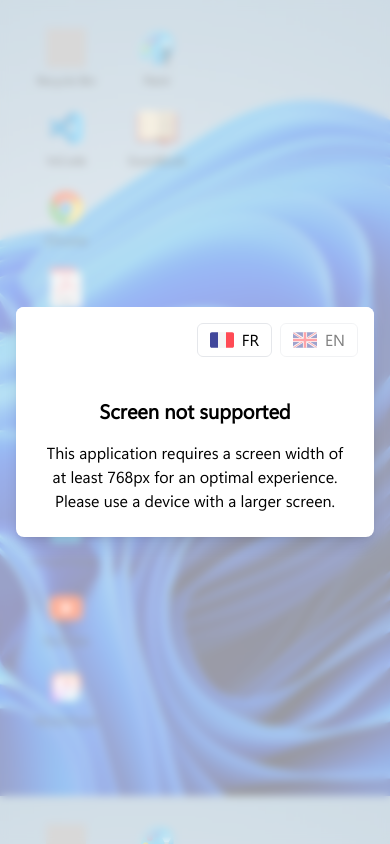
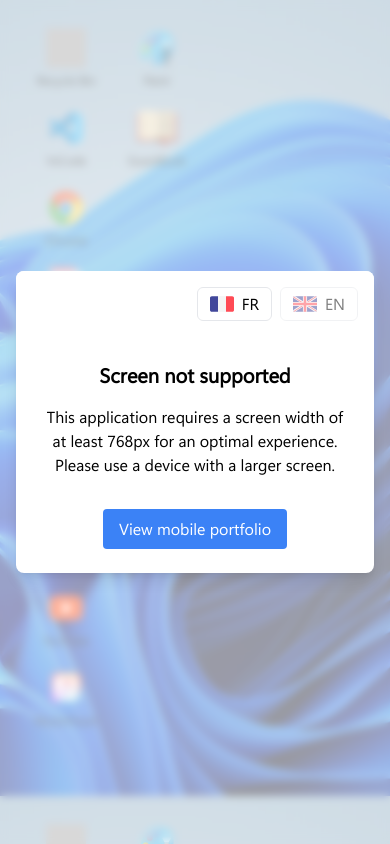
Before and after one commit to iSayZ/Windows-Portfolio, a Next.js app: page / in a window 390 px wide. Shown: the top 844 px of the page. Built offline with nearby package versions, Linux system fonts and the light colour scheme; grey boxes are pictures that could not be loaded.

Commit message:
feat: Redirection button added into ScreenSizeAlert on mobile

```diff
--- a/src/app/api/comments/route.ts
+++ b/src/app/api/comments/route.ts
@@ -33,8 +33,9 @@ export async function GET() {
   try {
     await dbConnect();
 
-    const comments = await Comment.find({ isApproved: true })
-      .sort({ timestamp: 1 });
+    const comments = await Comment.find({ isApproved: true }).sort({
+      timestamp: 1,
+    });
 
     return NextResponse.json(comments);
   } catch (error) {
@@ -67,7 +68,7 @@ Accédez à votre interface d'administration pour le valider.`,
       <p><strong>Le :</strong> ${new Date() || 'Date inconnue'}</p>
       <p><strong>Auteur :</strong> ${body.name || 'Anonyme'}</p>
       <p><strong>Commentaire :</strong> ${body.content}</p>
-      <p>Accédez à votre interface d'administration pour le valider.</p>`
+      <p>Accédez à votre interface d'administration pour le valider.</p>`,
     });
 
     return NextResponse.json(comment);
--- a/src/app/components/ScreenSizeAlert/component.tsx
+++ b/src/app/components/ScreenSizeAlert/component.tsx
@@ -8,16 +8,22 @@ const translations = {
     title: 'Screen not supported',
     message:
       'This application requires a screen width of at least 768px for an optimal experience. Please use a device with a larger screen.',
+    button: 'View mobile portfolio',
   },
   fr: {
     title: 'Écran non supporté',
     message:
       "Cette application nécessite un écran d'au moins 768px de largeur pour une expérience optimale. Veuillez utiliser un appareil avec un écran plus large.",
+    button: 'Voir le portfolio mobile',
   },
 } as const;
 
 export const ScreenSizeAlert = () => {
   const [language, setLanguage] = useState<'en' | 'fr'>('en');
+
+  const handleRedirect = () => {
+    window.location.href = 'https://estrine-alexis.fr';
+  };
 
   return (
     <>
@@ -69,7 +75,15 @@ export const ScreenSizeAlert = () => {
             <h2 className="text-xl font-bold text-foreground mb-4">
               {translations[language].title}
             </h2>
-            <p className="text-foreground/80">{translations[language].message}</p>
+            <p className="text-foreground/80 mb-8">
+              {translations[language].message}
+            </p>
+            <button
+              className="bg-blue-500 text-white py-2 px-4 rounded hover:bg-blue-600 focus:outline-none focus:ring-2 focus:ring-blue-300"
+              onClick={handleRedirect}
+            >
+              {translations[language].button}
+            </button>
           </div>
         </div>
       </div>
--- a/src/app/components/apps/Welcome/component.tsx
+++ b/src/app/components/apps/Welcome/component.tsx
@@ -64,7 +64,7 @@ const WelcomeApp = () => {
           alt="Animation démonstrative des fenêtres"
           width={800}
           height={300}
-          className='my-4'
+          className="my-4"
         />
         <p className="text-lg text-center leading-relaxed">
           {content[language].messages[2]}
--- a/src/app/components/apps/Welcome/constants.ts
+++ b/src/app/components/apps/Welcome/constants.ts
@@ -1,9 +1,8 @@
-import { ContentDictionary } from "./types";
+import { ContentDictionary } from './types';
 
 export const content: ContentDictionary = {
   fr: {
-      title:
-        '✨ Bienvenue sur mon portfolio interactif inspiré de Windows 11 ✨',
+    title: '✨ Bienvenue sur mon portfolio interactif inspiré de Windows 11 ✨',
     messages: [
       '👉  Double-cliquez sur une icône pour ouvrir une application.',
       `💻  Interagissez librement : déplacez, redimensionnez et minimisez les fenêtres comme dans un véritable système d'exploitation.`,
--- a/src/app/components/apps/Welcome/types.ts
+++ b/src/app/components/apps/Welcome/types.ts
@@ -7,4 +7,4 @@ export interface WelcomeContent {
 
 export type ContentDictionary = {
   [key in Language]: WelcomeContent;
-}
+};
--- a/src/app/components/apps/config/appsConfig.ts
+++ b/src/app/components/apps/config/appsConfig.ts
@@ -155,7 +155,8 @@ export const allApps: AppsConfig = {
       height: 500,
     },
     defaultProps: {
-      realPath: '/assets/documents/fake-files/explorer/pictures/spider-mass.jpg',
+      realPath:
+        '/assets/documents/fake-files/explorer/pictures/spider-mass.jpg',
     },
   },
   youtube: {
--- a/src/app/layout.tsx
+++ b/src/app/layout.tsx
@@ -3,7 +3,7 @@ import './globals.css';
 import { ThemeProvider } from './context/ThemeContext';
 import { AudioProvider } from './context/AudioContext';
 import { AnimatedLayout } from './components/AnimatedLayout';
-import { Analytics } from "@vercel/analytics/react"
+import { Analytics } from '@vercel/analytics/react';
 
 export const metadata: Metadata = {
   title: 'Portfolio Windows | Alexis Estrine - Développeur Web',
@@ -30,11 +30,11 @@ export const metadata: Metadata = {
         url: '/assets/meta.png',
         width: 1200,
         height: 630,
-        alt: 'Portfolio Windows Alexis Estrine'
-      }
+        alt: 'Portfolio Windows Alexis Estrine',
+      },
     ],
-    siteName: "Portfolio Windows | Alexis Estrine - Développeur Web",
-    url: "https://windows.estrine-alexis.fr/",
+    siteName: 'Portfolio Windows | Alexis Estrine - Développeur Web',
+    url: 'https://windows.estrine-alexis.fr/',
   },
   twitter: {
     card: 'summary_large_image',
--- a/src/app/page.tsx
+++ b/src/app/page.tsx
@@ -29,15 +29,13 @@ const Home = () => {
 
   useEffect(() => {
     if (!isScreenTooSmall) {
-
       const timer = setTimeout(() => {
-        openApp(allApps.welcomeApp);  // Open app after 2 seconds
+        openApp(allApps.welcomeApp); // Open app after 2 seconds
       }, 2000);
 
       return () => clearTimeout(timer);
     }
   }, [openApp, allApps, isScreenTooSmall]);
-
 
   if (isScreenTooSmall) {
     return <ScreenSizeAlert />;
```
Also changed, not shown: src/app/components/Taskbar/Launchpad/SystemButton/components/WindowsButton/WindowsMenu/component.tsx (+4 -4 lines), src/app/components/apps/PdfViewer/component.tsx (line endings or trailing spaces), src/app/components/apps/Welcome/index.ts (line endings or trailing spaces), src/app/components/apps/config/recommendedAppsConfig.ts (line endings or trailing spaces), 1 other file (tests, documents, lock files or other folders). Lines whose indentation alone changed are shown as unchanged.
